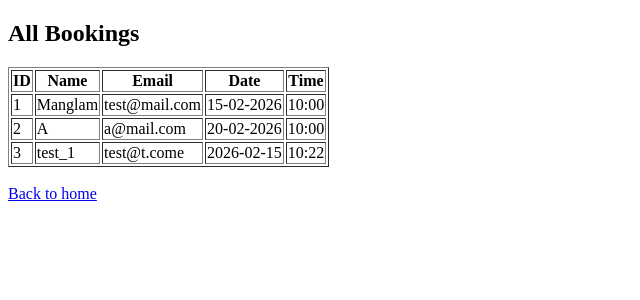
After one commit to Manglam11/session_booking_system, a Flask app: page /admin in a window 1280 px wide. The commit adds this page. Shown: the top 300 px of the page, without its empty margins (0-640 px from the left). Run offline with Flask 3, Linux system fonts and the light colour scheme; data comes from the database, SQL or seed files in the repository.

Commit message:
Admin pannel added with booking table redering

```diff
--- a/app.py
+++ b/app.py
@@ -21,6 +21,12 @@ def book():
         return render_template("success.html")
     else:
         return render_template("fail.html")
+
+@app.route("/admin")
+def admin():
+    booking_data = get_all_bookings()
+    return render_template("admin.html", bookings=booking_data)
+
 
 def create_table():
     conn = sqlite3.connect(database="database.db")
--- /dev/null
+++ b/templates/admin.html
@@ -0,0 +1,36 @@
+<!DOCTYPE html>
+<html>
+<head>
+    <title>Admin Panel</title>
+</head>
+<body>
+
+<h2>All Bookings</h2>
+
+<table border="1">
+    <tr>
+        <th>ID</th>
+        <th>Name</th>
+        <th>Email</th>
+        <th>Date</th>
+        <th>Time</th>
+    </tr>
+
+    {% for booking in bookings %}
+<!--    #upgrade the code -->
+    <tr>
+        <td>{{ booking[0] }}</td>
+        <td>{{ booking[1] }}</td>
+        <td>{{ booking[2] }}</td>
+        <td>{{ booking[3] }}</td>
+        <td>{{ booking[4] }}</td>
+    </tr>
+    {% endfor %}
+
+</table>
+
+<br>
+<a href="/">Back to home</a>
+
+</body>
+</html>
--- a/templates/index.html
+++ b/templates/index.html
@@ -28,6 +28,7 @@
     <button type="submit">Book</button>
 
 </form>
-
+<br>
+<a href="/admin">View All Bookings</a>
 </body>
 </html>
```
